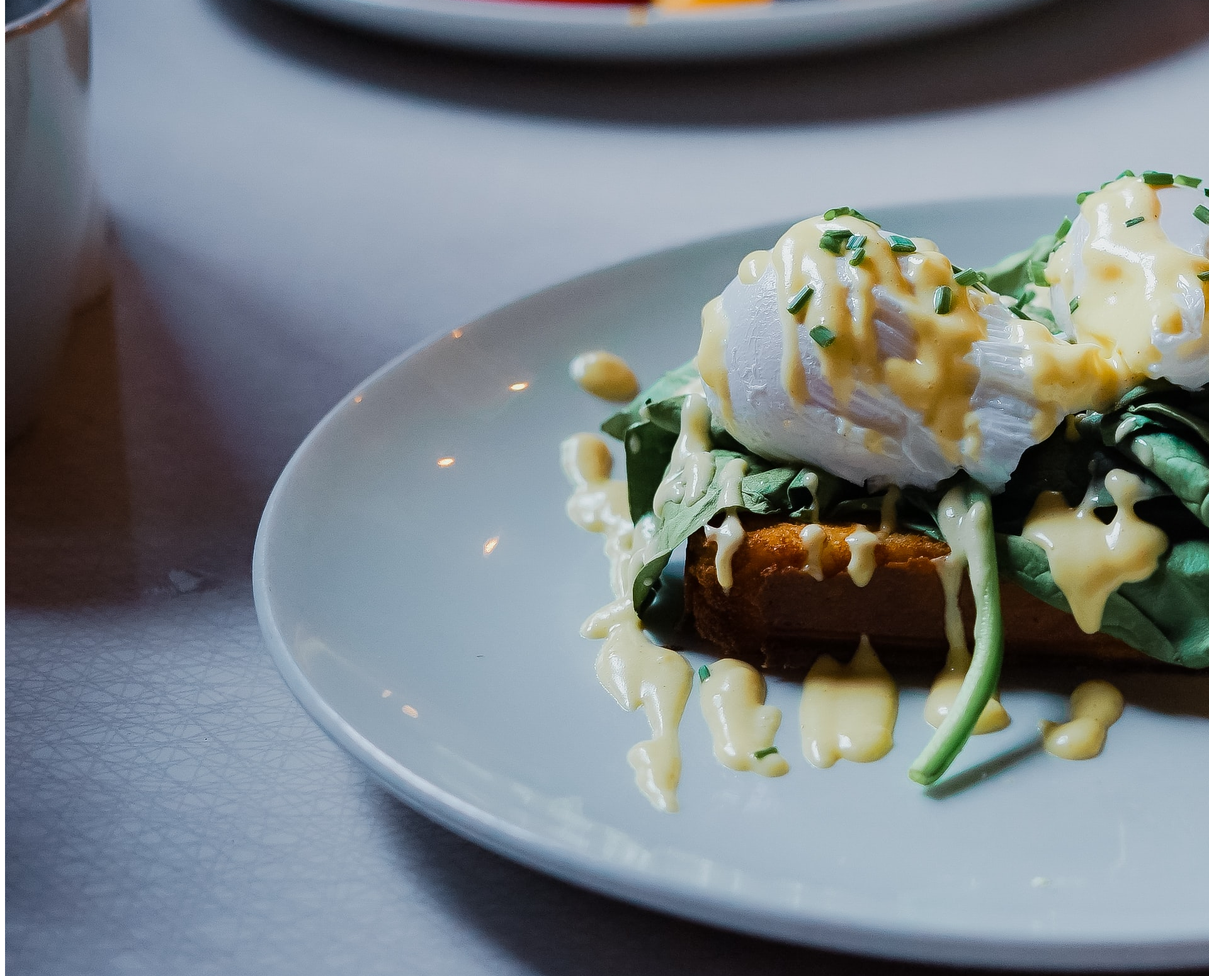
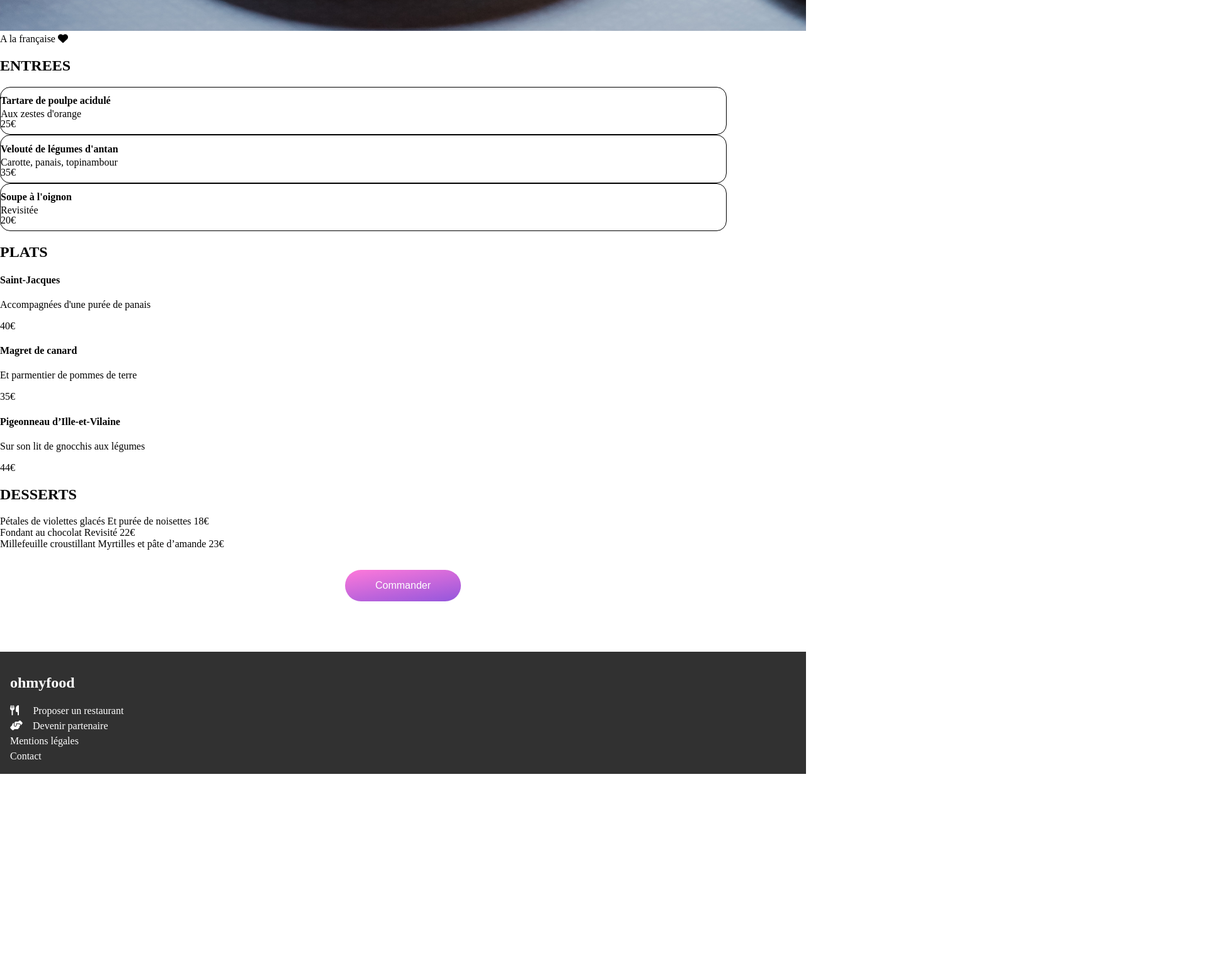
Before and after one commit to Hardkoz/FabienLevasseur_3_17032021, a website: page Menu a la française.html in a window 1280 px wide. Shown: the part 860-2410 px from the top of the page at 63% size, 1920 px wide, since content can reach past the window. After the commit the page ends 2089 px from the top, so only its background shows below. Drawn offline with Linux system fonts and the light colour scheme; a web font is replaced by a local one.

Commit message:
mise en place du html et css acceuil

```diff
--- /dev/null
+++ b/Menu a la française.css
@@ -0,0 +1,79 @@
+body{
+    margin: 0;
+}
+
+.head-1{
+    display: flex;
+    flex-direction: row;
+    justify-content: space-between;
+    width: 100%;
+
+
+    margin: 1rem 0rem 1rem 0rem;
+    padding: 0rem;
+
+}
+
+.fa-arrow-left{
+   width: 40%;
+   padding-left: 1rem;
+
+}
+
+.photo{
+    width: 50%;
+
+}
+
+
+
+.cards{
+    width: 100vw;
+}
+
+.container{
+    display: flex;
+    justify-content: center;
+
+}
+.nav3{
+
+    background: linear-gradient( 170deg, #FF79DA, #9356DC );
+    border: none;
+    color: white;
+    padding: 1rem 3rem;
+    margin: 2rem 0rem 3rem 0rem;
+    text-decoration: none;
+
+    font-size: 1rem;
+    border-radius: 2rem;
+
+
+}
+
+.menu{
+    width: 90vw;
+    line-height: 0rem;
+    border-radius: 1rem;
+    border: 0.1rem solid;
+}
+
+.foot{
+    margin: 2rem 0rem 0rem 0rem;
+    padding: 1rem;
+    background-color: rgb(49, 49, 49);
+    color: white;
+}
+
+.fa-utensils{
+    margin-right: 1.4rem;
+
+}
+
+.fa-hands-helping{
+    margin-right: 1rem;
+}
+
+.foot-1, .foot-2, .foot-3, .foot-4{
+    line-height: 1.5rem;
+}
--- a/Menu a la française.html
+++ b/Menu a la française.html
@@ -4,6 +4,7 @@
 <head>
     <script src="https://kit.fontawesome.com/a1646c5b7b.js" crossorigin="anonymous"></script>
     <meta name="viewport" content="width=device-width, initial-scale=1.0" />
+    <link rel="stylesheet" href="Menu a la française.css" />
     <link rel="preconnect" href="https://fonts.gstatic.com">
     <link href="https://fonts.googleapis.com/css2?family=Shrikhand&display=swap" rel="stylesheet">
     <link href="https://fonts.googleapis.com/css2?family=Roboto&family=Shrikhand&display=swap" rel="stylesheet">
@@ -12,7 +13,9 @@
 
 <body>
     <header>
-       <div><i class="fas fa-arrow-left"></i><img class="" src="images/logo/ohmyfood@2x.svg" alt= "logo du site"/></div>
+        <div class="head-1">
+       <div><i class="fas fa-arrow-left"></i><img class="photo" src="images/logo/ohmyfood@2x.svg" alt= "logo du site"/></div>
+    </div>
        <a href="#"><img src="images\restaurants\toa-heftiba-DQKerTsQwi0-unsplash.jpg" alt="" class="cards" /></a>
          </header>
 
@@ -23,26 +26,26 @@
     <h2>ENTREES</h2>
     <div class="">
 
-            <div class="">
+            <div class="menu">
                 <h4>Tartare de poulpe acidulé</h4>
                 <p>Aux zestes d'orange</p>
-                <p>25€</p>>
+                <p>25€</p>
                </div>
 
  <div class="">
 
-        <div class="">
-            Velouté de légumes d'antan
-            Carotte, panais, topinambour
-            35€
+        <div class="menu">
+            <h4>Velouté de légumes d'antan</h4>
+           <p> Carotte, panais, topinambour</p>
+            <p>35€</p>
 
 </div>
 
 <div class="">
-        <div class="">
-            Soupe à l'oignon
-Revisitée
-20€
+        <div class="menu">
+            <h4>Soupe à l'oignon</h4>
+<p>Revisitée</p>
+<p>20€</p>
 
 </div>
 
@@ -54,25 +57,25 @@ Revisitée
     <div class="">
 
             <div class="">
-                Coquilles Saint-Jacques
-                Accompagnées d'une purée de panais
-                40€
+                <h4>Saint-Jacques</h4>
+                <p>Accompagnées d'une purée de panais</p>
+               <p>40€</p>
                </div>
 
  <div class="">
 
         <div class="">
-            Magret de canard
-            Et parmentier de pommes de terre
-            35€
+           <h4>Magret de canard</h4>
+            <p>Et parmentier de pommes de terre</p>
+           <p>35€</p>
 
 </div>
 
 <div class="">
         <div class="">
-           Pigeonneau d’Ille-et-Vilaine
-Sur son lit de gnocchis aux légumes
-44€
+          <h4>Pigeonneau d’Ille-et-Vilaine</h4>
+<p>Sur son lit de gnocchis aux légumes</p>
+<p>44€</p>
 
 </div>
 
@@ -105,17 +108,20 @@ Sur son lit de gnocchis aux légumes
             Myrtilles et pâte d’amande
             23€
 
-</div>
-<button type="button">Commander</button>
+</div >
+<div class="container">
+<input type="button" class="nav3" value="Commander">
 
 </div>
             </main>
             <footer>
-                <img class="" src="images/logo/ohmyfood@2x.svg" alt= "logo du site"/>
-                <div><i class="fas fa-utensils"></i>Proposer un restaurant</div>
-                <div><i class="fas fa-utensils"></i>Devenir partenaire</div>
-                <div>Mentions légales</div>
-                <div>Contact</div>
+                <div class="foot">
+               <div><h2>ohmyfood</h2></div>
+                <div class="foot-1"><i class="fas fa-utensils"></i>Proposer un restaurant</div>
+                <div class="foot-2"><i class="fas fa-hands-helping"></i></i>Devenir partenaire</div>
+                <div class="foot-3">Mentions légales</div>
+                <div class="foot-4">Contact</div>
+            </div>
             </footer>
 </body>
 
--- /dev/null
+++ b/acceuil-mobile.css
@@ -0,0 +1,167 @@
+@charset "utf-8";
+
+/* CSS Document */
+body{
+    margin: 0;
+}
+.logo{
+    position: relative;
+    padding: 1rem 3rem 1rem 6rem;
+    width: 40vw;
+}
+
+.map{
+    display: flex;
+    justify-content: center;
+    background-color: #D2D8D6;
+    padding: 1rem;
+
+
+}
+.fa-map-marker-alt{
+    padding-right: 1rem;
+}
+.navp1{
+    background-color: #edeeee;
+}
+.nav1{
+    display: flex;
+    text-align: center;
+    font-size: 2rem;
+    padding: 2rem 0rem 1rem 0rem;
+
+}
+
+.nav2{
+    display: flex;
+    text-align: center;
+    font-size: 1.1rem;
+    padding: 1rem;
+}
+
+.nav3{
+
+    background: linear-gradient( 170deg, #FF79DA, #9356DC );
+    border: none;
+    color: white;
+    padding: 1rem 3rem;
+    padding: 1rem;
+    text-decoration: none;
+    margin: 0rem 0rem 3rem 3.5rem;
+    font-size: 16px;
+    border-radius: 2rem;
+   justify-content: center;
+
+}
+
+
+.fonc{
+    background-color: rgb(255, 255, 255);
+    border: 0rem solid;
+    color: black;
+    padding: 1.5rem 2rem;
+    display: flex;
+    flex-direction: row;
+    justify-content:space-evenly;
+    width: 90%;
+    text-decoration: none;
+    margin: 0rem 0rem 3rem 1rem;
+    font-size: 16px;
+    border-radius: 1rem;
+    box-shadow: 0rem 0.1rem 0.2rem rgba(0, 0, 0, 0.5);
+    text-align: center;
+
+
+
+}
+.number{
+  position: absolute;
+ margin-top: 1rem;
+ margin-left: 0.3rem;
+ border-radius: 50%;
+ width: 2rem;
+ height: 2rem;
+ background-color: #9356DC;
+ line-height: 2rem;
+ text-align: center;
+ color: #fff;
+
+}
+
+.row{
+    display: flex;
+    flex-direction: column;
+    align-items: center;
+    background-color: #edeeee;
+
+}
+.title-row{
+margin-right: 10rem;
+
+
+}
+.restaurant{
+display: flex;
+flex-direction: column;
+    width: 90vw;
+    height: 42vh;
+   margin-bottom: 1rem;
+    border-radius: 1rem;
+    box-shadow: 0 0 1rem rgba(0, 0, 0, 0.5);
+    background-color: white;
+
+
+}
+.new{
+    position: absolute;
+    margin-left: 12rem;
+    margin-top: 1rem;
+    border: 0.1rem solid #99E2D0;
+    background-color: #99E2D0;
+    width: 5rem;
+    text-align: center;
+    border-radius: 0.1rem;
+
+}
+
+.cards{
+    width: 90vw;
+    height: 30vh;
+    border-radius: 1rem 1rem 0rem 0rem;
+}
+
+.fa-heart{
+    display: flex;
+    justify-content: flex-end;
+    margin-right: 1rem;
+
+    line-height:0.1rem;
+
+
+}
+
+h4,p{
+    margin-left: 1rem;
+    line-height:0.1rem;
+
+}
+
+.foot{
+    margin: 2rem 0rem 0rem 0rem;
+    padding: 1rem;
+    background-color: rgb(49, 49, 49);
+    color: white;
+}
+
+.fa-utensils{
+    margin-right: 1.4rem;
+
+}
+
+.fa-hands-helping{
+    margin-right: 1rem;
+}
+
+.foot-1, .foot-2, .foot-3, .foot-4{
+    line-height: 1.5rem;
+}
```
Also changed, not shown: index.html (+42 -34 lines).
